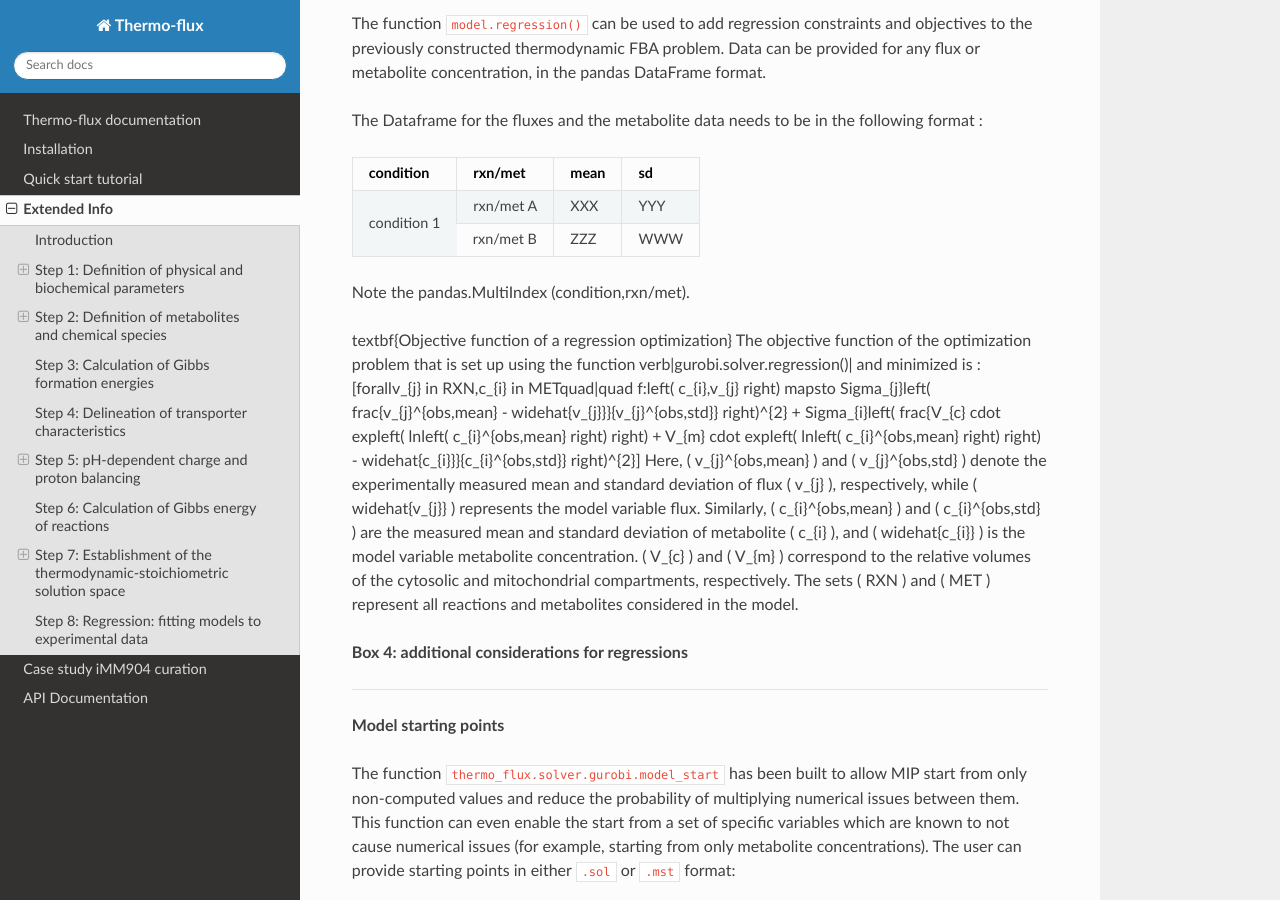
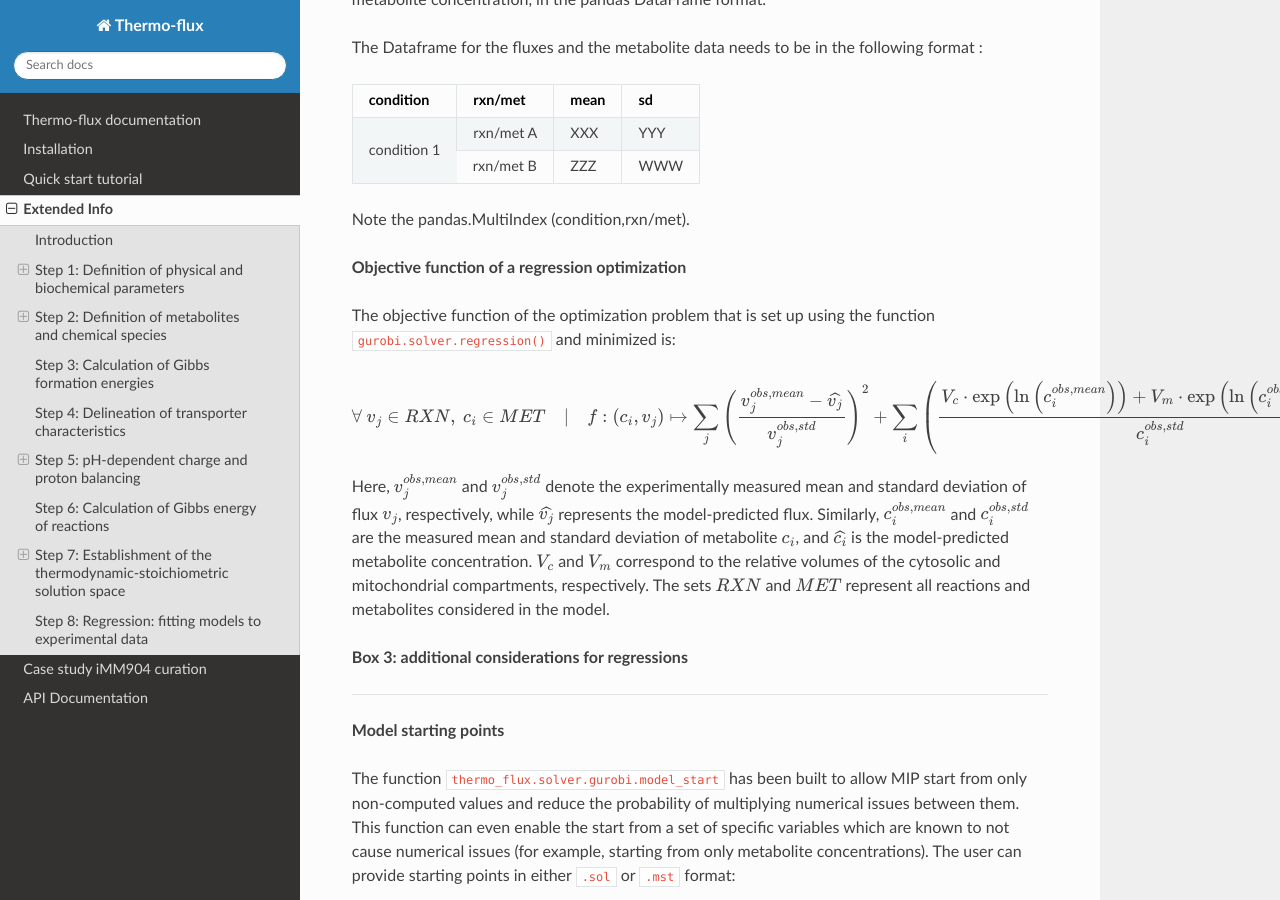
Before and after one commit to molecular-systems-biology/thermo-flux, a Sphinx documentation site: the page built from docs/extended_info.rst, in a window 1280 px wide and 900 px high, scrolled down 7427 px. Built offline with Sphinx 7.4.7 and the Read the Docs theme 3.1.0, drawn with Linux system fonts in a browser that asks for light colours; some of the changed text lies outside the part shown.

Commit message:
docs_extendedinfo_fmt
Updated rubric numbering and refined objective function description in extended_info.rst.

```diff
--- a/docs/extended_info.rst
+++ b/docs/extended_info.rst
@@ -251,13 +249,23 @@ The Dataframe for the fluxes and the metabolite data needs to be in the followin
 
 Note the pandas.MultiIndex (condition,rxn/met).
 
+**Objective function of a regression optimization**
 
-\textbf{Objective function of a regression optimization}
-The objective function of the optimization problem that is set up using the function \verb|gurobi.solver.regression()| and minimized is :
-\[\forall\ v_{j} \in RXN,\ c_{i} \in MET\ \quad|\quad f:\left( c_{i},v_{j} \right) \mapsto \Sigma_{j}\left( \frac{v_{j}^{obs,mean} - \widehat{v_{j}}}{v_{j}^{obs,std}} \right)^{2} + \Sigma_{i}\left( \frac{V_{c} \cdot \exp\left( \ln\left( c_{i}^{obs,mean} \right) \right) + V_{m} \cdot \exp\left( \ln\left( c_{i}^{obs,mean} \right) \right) - \widehat{c_{i}}}{c_{i}^{obs,std}} \right)^{2}\]
-Here, \( v_{j}^{obs,mean} \) and \( v_{j}^{obs,std} \) denote the experimentally measured mean and standard deviation of flux \( v_{j} \), respectively, while \( \widehat{v_{j}} \) represents the model variable flux. Similarly, \( c_{i}^{obs,mean} \) and \( c_{i}^{obs,std} \) are the measured mean and standard deviation of metabolite \( c_{i} \), and \( \widehat{c_{i}} \) is the model variable metabolite concentration. \( V_{c} \) and \( V_{m} \) correspond to the relative volumes of the cytosolic and mitochondrial compartments, respectively. The sets \( RXN \) and \( MET \) represent all reactions and metabolites considered in the model.
+The objective function of the optimization problem that is set up using the function ``gurobi.solver.regression()`` and minimized is:
 
-.. rubric:: Box 4: additional considerations for regressions
+.. math::
+
+   \forall\ v_{j} \in RXN,\ c_{i} \in MET \quad | \quad
+   f:\left( c_{i},v_{j} \right) \mapsto
+   \sum_{j}\left( \frac{v_{j}^{obs,mean} - \widehat{v_{j}}}{v_{j}^{obs,std}} \right)^{2}
+   + \sum_{i}\left( \frac{V_{c} \cdot \exp\left( \ln\left( c_{i}^{obs,mean} \right) \right)
+   + V_{m} \cdot \exp\left( \ln\left( c_{i}^{obs,mean} \right) \right)
+   - \widehat{c_{i}}}{c_{i}^{obs,std}} \right)^{2}
+
+Here, :math:`v_{j}^{obs,mean}` and :math:`v_{j}^{obs,std}` denote the experimentally measured mean and standard deviation of flux :math:`v_{j}`, respectively, while :math:`\widehat{v_{j}}` represents the model-predicted flux. Similarly, :math:`c_{i}^{obs,mean}` and :math:`c_{i}^{obs,std}` are the measured mean and standard deviation of metabolite :math:`c_{i}`, and :math:`\widehat{c_{i}}` is the model-predicted metabolite concentration. :math:`V_{c}` and :math:`V_{m}` correspond to the relative volumes of the cytosolic and mitochondrial compartments, respectively. The sets :math:`RXN` and :math:`MET` represent all reactions and metabolites considered in the model.
+
+
+.. rubric:: Box 3: additional considerations for regressions
 ------------------------------------------------------------
 
 **Model starting points**
```
Also changed, not shown: other parts of docs/extended_info.rst (+1 -3 lines).
